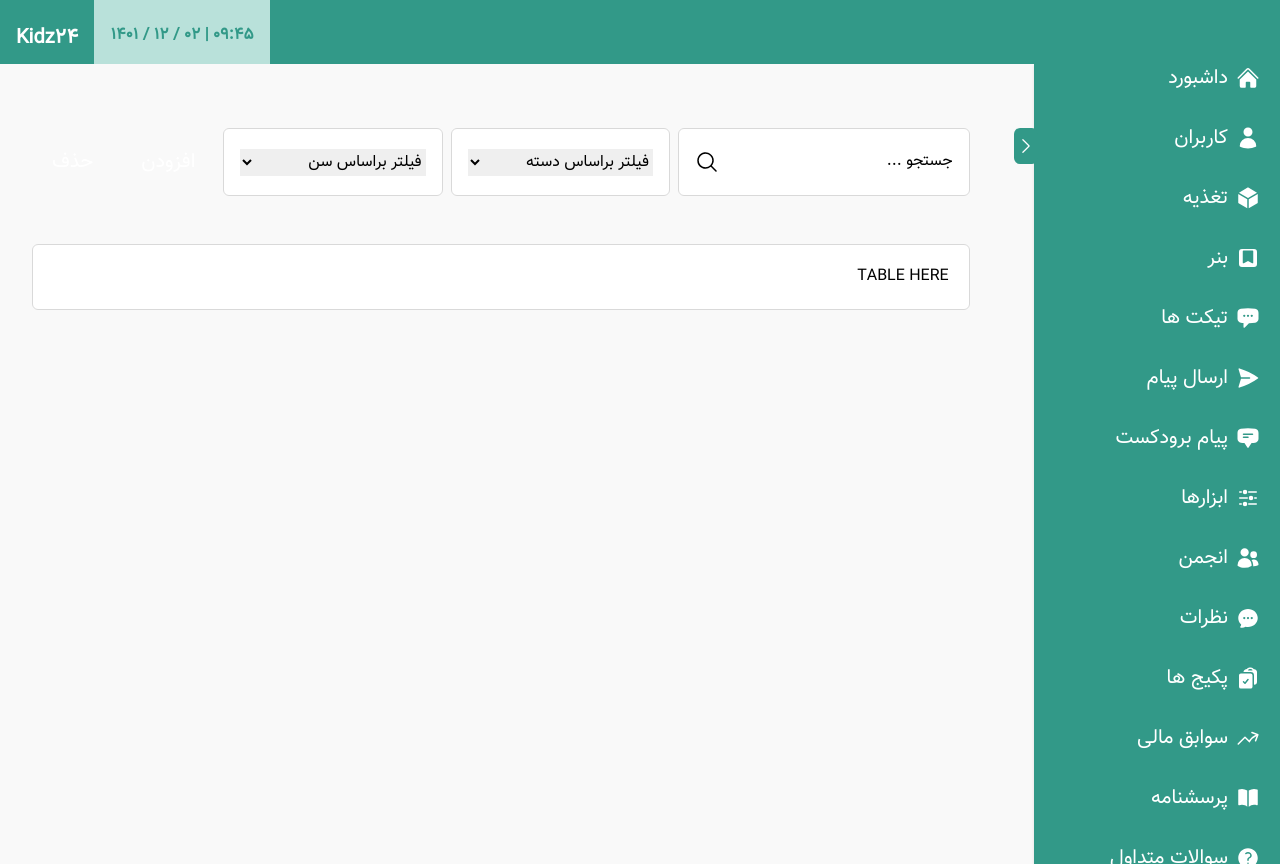
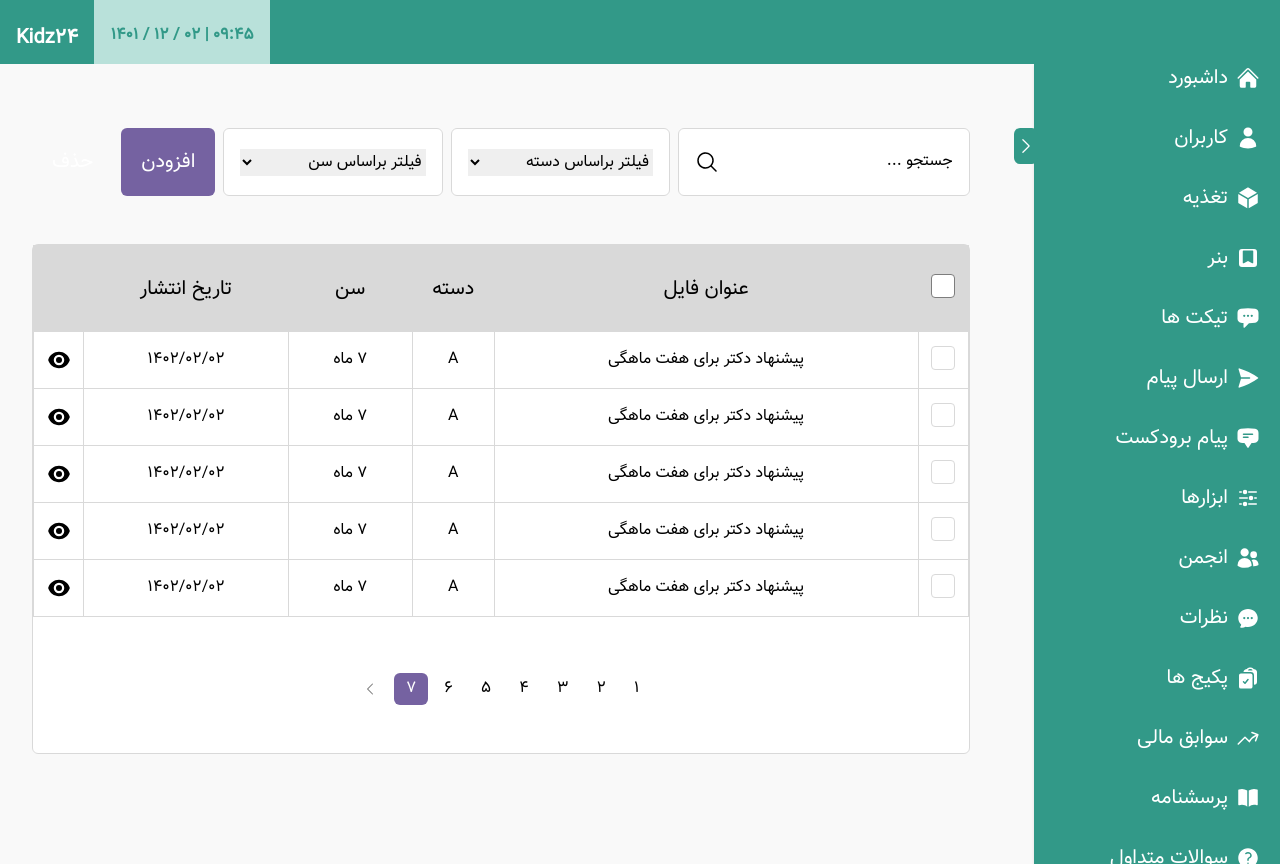
Before and after one commit to elhamhashemii/kids24, a Vue app: page / in a window 1280 px wide. Built offline with nearby package versions, Linux system fonts and the light colour scheme.

Commit message:
feat: table and pagination added

```diff
--- a/src/App.vue
+++ b/src/App.vue
@@ -8,17 +8,23 @@
         <AppBtn class="basis-1/12" text="افزودن" color="violet" />
         <AppBtn class="basis-1/12" text="حذف" color="danger" />
       </div>
-      <AppTable />
+      <div class="mt-12 bg-white border border-secondary rounded-md">
+        <AppTable />
+        <div class="pt-14 pb-12">
+          <AppPagination />
+        </div>
+      </div>
     </div>
   </AppLayout>
 </template>
 
 <script setup lang="ts">
-import AppLayout from './components/layout/AppLAyout.vue';
+import AppLayout from './components/layout/AppLayout.vue';
 import AppSearch from './components/AppSearch.vue'
 import AppBtn from './components/AppBtn.vue';
 import AppMenu from './components/AppMenu.vue';
 import AppTable from './components/AppTable.vue';
-const itemsFirst = [ "فیلتر براساس دسته", "فیلتر براساس سن", "موارد دیگر ... "]
-const itemsSecond = [ "فیلتر براساس سن", "فیلتر براساس دسته", "موارد دیگر ... "]
+import AppPagination from './components/AppPagination.vue';
+const itemsFirst = ["فیلتر براساس دسته", "فیلتر براساس سن", "موارد دیگر ... "]
+const itemsSecond = ["فیلتر براساس سن", "فیلتر براساس دسته", "موارد دیگر ... "]
 </script>
--- /dev/null
+++ b/src/components/AppPagination.vue
@@ -0,0 +1,11 @@
+<template>
+    <div class="flex flex-row items-center gap-x-1 justify-center">
+        <div v-for="i in 6" class="px-3 py-1 cursor-pointer">{{ i }}</div>
+        <div class="bg-violet rounded-md text-white px-3 py-1 cursor-pointer">7</div>
+        <ChevronLeftIcon class="w-4 h-4 mx-3 text-gray font-bold cursor-pointer" />
+    </div>
+</template>
+
+<script setup lang="ts">
+import { ChevronLeftIcon } from '@heroicons/vue/24/solid';
+</script>
--- a/src/components/AppTable.vue
+++ b/src/components/AppTable.vue
@@ -1,7 +1,63 @@
 <template>
     <div class="overflow-x-auto">
-        <div class="mt-12 bg-white border border-secondary rounded-md w-full p-5">
-            TABLE HERE
-        </div>
+        <table class="w-full border-collapse border-spacing-y-2 border-spacing-x-4 whitespace-nowrap">
+            <tr class="text-center text-xl bg-secondary">
+                <th class="py-6">
+                    <div class="mt-1 px-4 md:px-0">
+                        <input type="checkbox" class="h-6 w-6 th-checkbox" />
+                    </div>
+                </th>
+                <th>عنوان فایل</th>
+                <th>دسته</th>
+                <th>سن</th>
+                <th>تاریخ انتشار</th>
+                <th></th>
+            </tr>
+            <tr class="text-center" v-for="i in 5">
+                <td class="p4">
+                    <div class="mt-1">
+                        <input type="checkbox" class="h-6 w-6 td-checkbox" />
+                    </div>
+                </td>
+                <td class="p-4">پیشنهاد دکتر برای هفت ماهگی</td>
+                <td class="p-4">A</td>
+                <td class="p-4">7 ماه</td>
+                <td class="p-4">1402/02/02</td>
+                <td>
+                    <div class="px-4 md:px-0">
+                        <EyeIcon class="w-6 h-6 m-auto cursor-pointer" />
+                    </div>
+                </td>
+            </tr>
+        </table>
     </div>
 </template>
+
+<script setup lang="ts">
+import { EyeIcon } from '@heroicons/vue/24/solid';
+</script>
+
+<style>
+table,
+td {
+    border: 1px solid #d9d9d9;
+}
+
+th {
+    font-weight: 100;
+}
+
+input[type="checkbox"] {
+    appearance: none;
+    background-color: #fff;
+    border-radius: 4px;
+}
+
+.td-checkbox {
+    border: 1px solid #d9d9d9;
+}
+
+.th-checkbox {
+    border: 1px solid #7d7d7d;
+}
+</style>
--- a/tailwind.config.js
+++ b/tailwind.config.js
@@ -9,6 +9,7 @@ export default {
       'primary' : '#329988',
       'primaryLight' : '#b9e1da',
       'secondary' : '#d9d9d9',
+      'gray' : '#777777',
       'danger' : '#fe424d',
       'violet' : '#7562a1',
       'bgColor' : '#f9f9f9',
```
